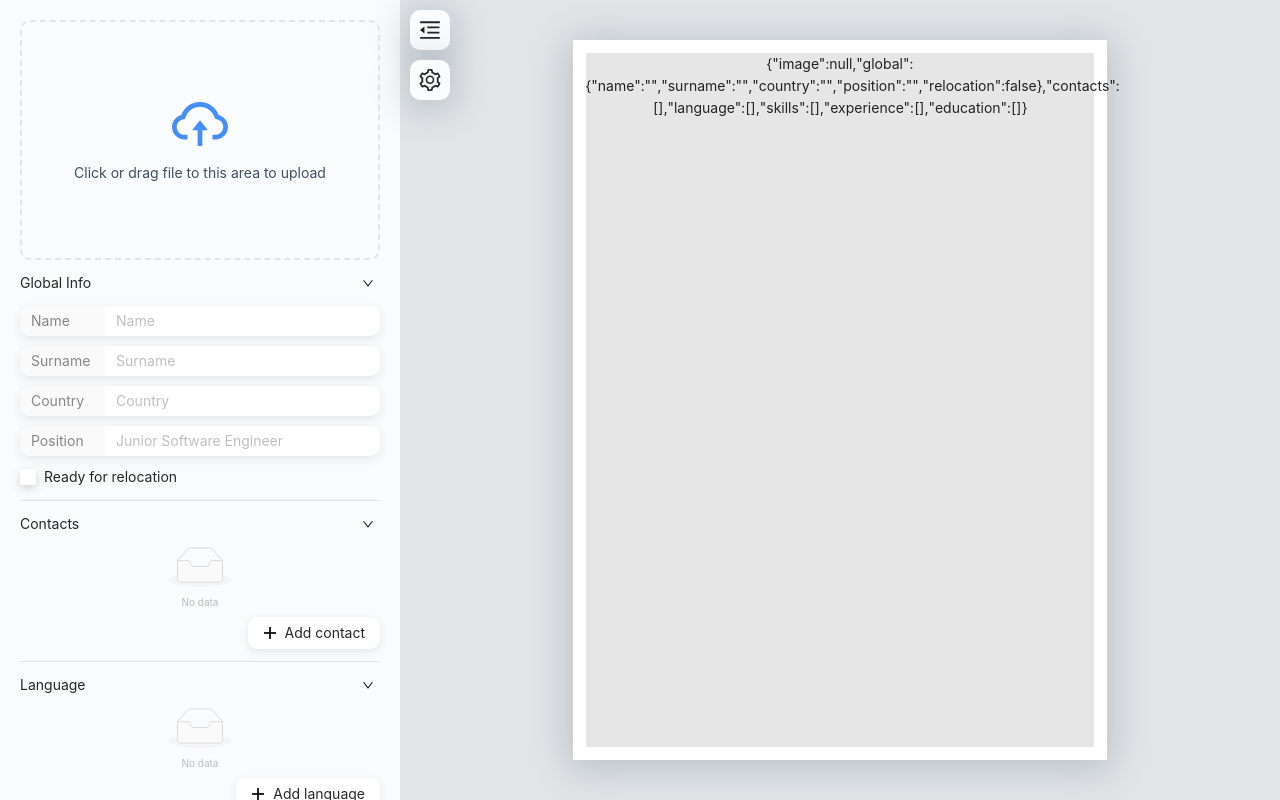
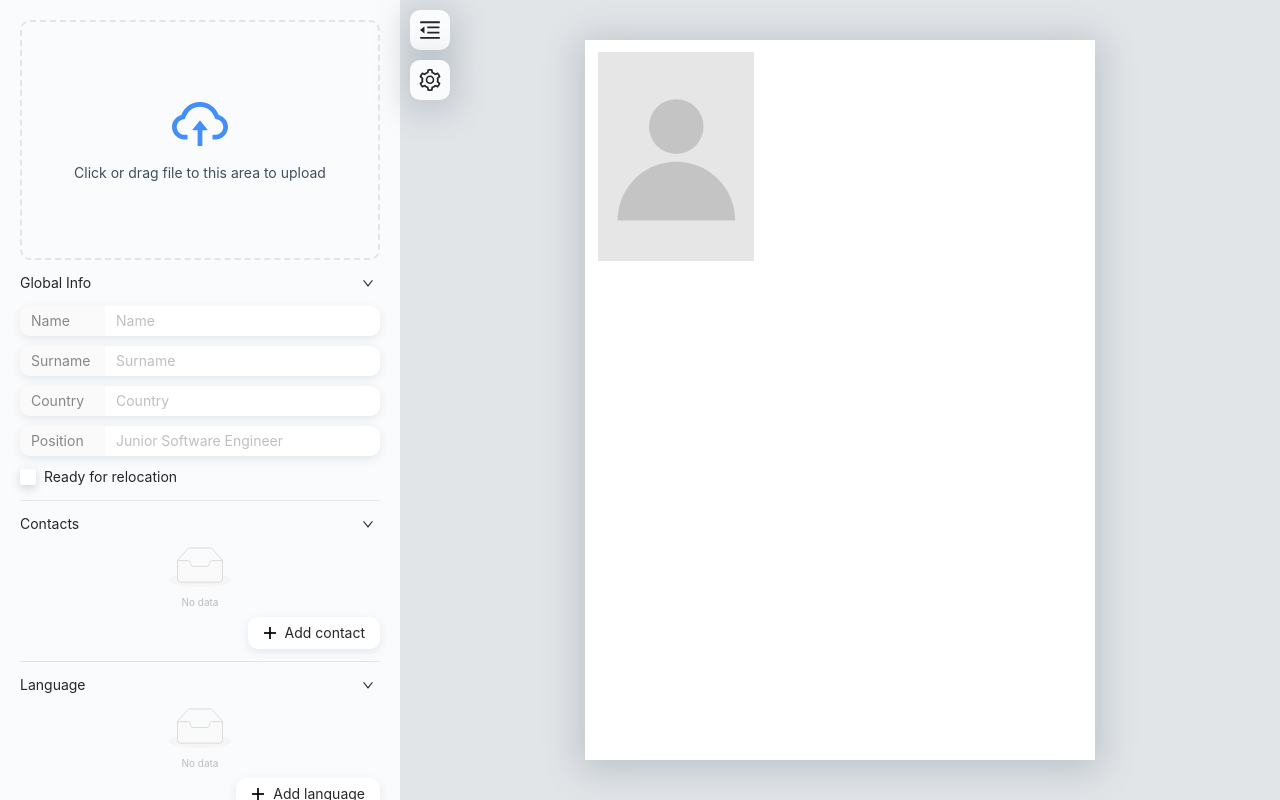
Before and after one commit to denisputnov/cv-constructor, a React (Create React App) app: page / in a window 1280 px wide. Built offline with nearby package versions, Linux system fonts and the light colour scheme.

Commit message:
start basic template and fix contacts store

```diff
--- a/package.json
+++ b/package.json
@@ -18,6 +18,7 @@
     "react-dom": "^17.0.2",
     "react-easy-crop": "^4.0.1",
     "react-scripts": "5.0.0",
+    "react-to-print": "^2.14.4",
     "styled-components": "^5.3.3",
     "typescript": "^4.5.5",
     "web-vitals": "^2.1.4"
--- a/public/index.html
+++ b/public/index.html
@@ -7,6 +7,9 @@
     <meta name="theme-color" content="#000000" />
     <link rel="apple-touch-icon" href="%PUBLIC_URL%/logo192.png" />
     <link rel="manifest" href="%PUBLIC_URL%/manifest.json" />
+    <link rel="preconnect" href="https://fonts.googleapis.com">
+    <link rel="preconnect" href="https://fonts.gstatic.com" crossorigin>
+    <link href="https://fonts.googleapis.com/css2?family=Inter:wght@100;200;300;400;500;600;700;800;900&display=swap" rel="stylesheet">
     <title>React App</title>
   </head>
   <body>
--- a/src/components/Drawer/Drawer.tsx
+++ b/src/components/Drawer/Drawer.tsx
@@ -1,9 +1,11 @@
-import { observer } from 'mobx-react-lite';
-import React from 'react';
+import React, { useRef } from 'react';
 import styled from 'styled-components';
 import editorSettins, { Paddings } from '../../store/editorSettins';
+import { observer } from 'mobx-react-lite';
 import userData from '../../store/userData';
 import { getPaddingFromIndent } from './utils';
+import ReactToPrint from "react-to-print";
+import Classic from '../../templates/classic/Classic';
 
 interface DrawerProps {
   columns?: number | number[];
@@ -15,27 +17,38 @@ const Drawer = observer(({
   columns = 1,
   rows = 'auto'
 }: DrawerProps) => {
+  const drawerRef = useRef<HTMLDivElement>(null)
+  const reactToPrintContent = React.useCallback(() => {
+    return drawerRef.current;
+    // eslint-disable-next-line react-hooks/exhaustive-deps
+  }, [drawerRef.current]);
   return (
+    <>
+      <ReactToPrint content={reactToPrintContent} />
       <DrawerWrapper
+        ref={drawerRef}
         $columns={columns}
         $rows={rows}
       >
         <DrawerContent $paddings={editorSettins.paddings}>
-        {JSON.stringify(userData.summary)}
-        <img src={userData.image ?? ""} alt="" />
+          <Classic data={userData.summary} />
         </DrawerContent>
       </DrawerWrapper>
+    </>
   );
 })
 
 const DrawerContent = styled.div<{
   $paddings: Paddings
 }>`
-  flex: 1;
-  background: #e6e6e6;
+  /* background: #F5F5F5; */
   margin: ${({ $paddings }) => {
     const paddings = [$paddings.top, $paddings.right, $paddings.bottom, $paddings.left]
     return paddings.map(value => getPaddingFromIndent(value) + '%').join(' ')
+  }};
+  overflow: hidden;
+  height: ${({ $paddings }) => {
+    return `calc(100% - ${$paddings.top} - ${$paddings.bottom})`
   }};
 `
 
--- a/src/index.css
+++ b/src/index.css
@@ -1,6 +1,6 @@
 body {
   margin: 0;
-  font-family: -apple-system, BlinkMacSystemFont, 'Segoe UI', 'Roboto', 'Oxygen',
+  font-family: 'Inter', -apple-system, BlinkMacSystemFont, 'Segoe UI', 'Roboto', 'Oxygen',
     'Ubuntu', 'Cantarell', 'Fira Sans', 'Droid Sans', 'Helvetica Neue',
     sans-serif;
   -webkit-font-smoothing: antialiased;
@@ -10,6 +10,11 @@ body {
 code {
   font-family: source-code-pro, Menlo, Monaco, Consolas, 'Courier New',
     monospace;
+}
+
+p {
+  margin: 0;
+  text-align: left;
 }
 
 .ant-popover {
--- a/src/store/userData.ts
+++ b/src/store/userData.ts
@@ -82,7 +82,7 @@ class UserData {
   }
 
   addContact(name: string) {
-    this.contacts.push({name, value: ""})
+    this.contacts =this.contacts.concat([{name, value: ""}])
   }
 
   removeContact(index: number) {
@@ -90,11 +90,17 @@ class UserData {
   }
 
   setContactValue(index: number, value: string) {
-    this.contacts[index].value = value
+    this.contacts = this.contacts.map((val, idx) => {
+      if (idx === index) return { ...val, value }
+      return val
+    })
   }
 
   setContactName(index: number, name: string) {
-    this.contacts[index].name = name
+    this.contacts = this.contacts.map((val, idx) => {
+      if (idx === index) return { ...val, name }
+      return val
+    })
   }
 
   addLanguage(name: string) {
--- /dev/null
+++ b/src/templates/classic/Classic.tsx
@@ -0,0 +1,55 @@
+import React from 'react';
+import styled from 'styled-components';
+import { TemplateProps } from '../common/ types';
+import Avatar from '../common/components/Avatar';
+
+const Classic: React.FC<TemplateProps> = ({ data }) => {
+
+  return (
+    <Layout>
+      <div>
+        <Avatar image={data.image ?? ""} aspectRatio="3/4" />
+        <Contacts>
+          {data.contacts.map(({ name, value }) => {
+            return <ContactsItem>{name}{value}</ContactsItem>
+          })}
+        </Contacts>
+      </div>
+      <div>
+        <Name>{data.global.name} {data.global.surname}</Name>
+        <Position>{data.global.position}</Position>
+      </div>
+    </Layout>
+  )
+}
+
+const Contacts = styled.div`
+
+`
+
+const ContactsItem = styled.p`
+
+`
+
+const Name = styled.p`
+  font-size: 1.8em;
+  font-weight: 600;
+  text-transform: uppercase;
+  letter-spacing: 0.05em;
+  `
+
+const Position = styled.p`
+  font-size: 0.7em;
+  font-weight: 600;
+  text-transform: uppercase;
+`
+
+const Layout = styled.div`
+  display: grid;
+  grid-template-rows: auto;
+  grid-template-columns: 1fr 2fr;
+  gap: 3%;
+  height: 100%;
+`
+
+export default Classic;
--- /dev/null
+++ b/src/templates/common/ types.ts
@@ -0,0 +1,5 @@
+import { Summary } from '../../store/userData'
+
+export interface TemplateProps {
+  data: Summary
+}
--- /dev/null
+++ b/src/templates/common/components/Avatar.tsx
@@ -0,0 +1,50 @@
+import React from 'react';
+import styled from 'styled-components';
+
+type AvatarAspectRatio = '1/1' | '3/4'
+
+interface AvatarProps {
+  aspectRatio?: AvatarAspectRatio
+  circular?: boolean
+  image: string
+}
+
+const Avatar: React.FC<AvatarProps> = ({ aspectRatio, circular, image }) => {
+  return (
+    <AvatarWrapper $aspectRatio={aspectRatio} $circular={circular}>
+      {image.length ? <img src={image} alt="Avatar" /> : <DefaultAvatar />}
+    </AvatarWrapper>
+  );
+}
+
+const DefaultAvatar = () => {
+  return (
+    <svg width="100%" height="100%" viewBox="0 0 600 800" fill="none" xmlns="http://www.w3.org/2000/svg">
+      <rect width="100%" height="100%" fill="#E6E6E6"/>
+      <circle cx="299.5" cy="285.5" r="104.5" fill="#C4C4C4"/>
+      <path fill-rule="evenodd" clip-rule="evenodd" d="M525 645C525 520.736 424.264 420 300 420C175.736 420 75 520.736 75 645H525Z" fill="#C4C4C4"/>
+    </svg>
+  )
+}
+
+const AvatarWrapper = styled.div<{
+  $aspectRatio?: AvatarAspectRatio
+  $circular?: boolean
+}>`
+  width: 100%;
+  aspect-ratio: ${({ $aspectRatio, $circular }) => {
+    if ($circular) return '1/1'
+    return $aspectRatio ?? '1/1'
+  }};
+  ${({ $circular }) => $circular && 'border-radius: 50%' };
+  overflow: hidden;
+
+  img {
+    object-fit: cover;
+    width: 100%;
+    height: 100%;
+    user-drag: none;
+  }
+`
+
+export default Avatar;
--- /dev/null
+++ b/src/templates/example/Example.tsx
@@ -0,0 +1,5 @@
+import React from 'react';
+
+export default function Example() {
+  return <div></div>;
+}
```
Also changed, not shown: 1 other file (tests, documents, lock files or other folders). Lines whose indentation alone changed are shown as unchanged.
